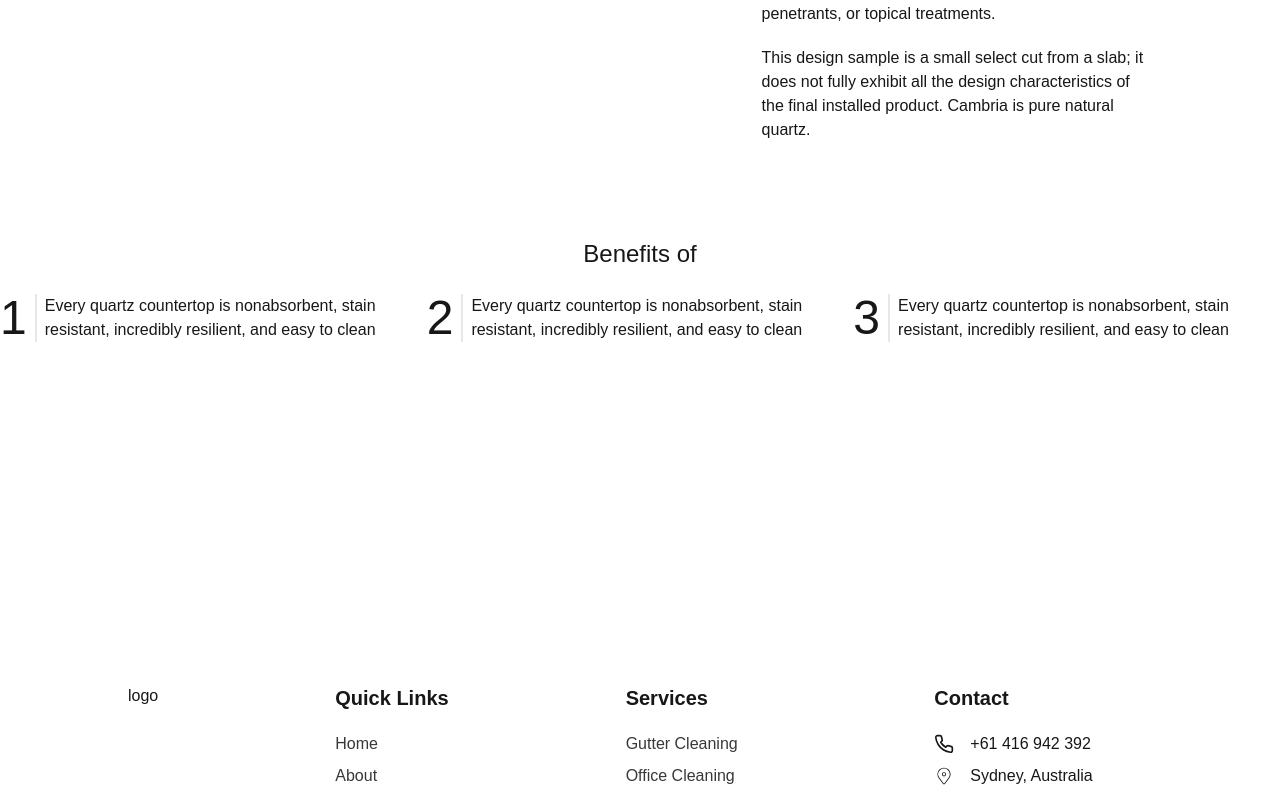
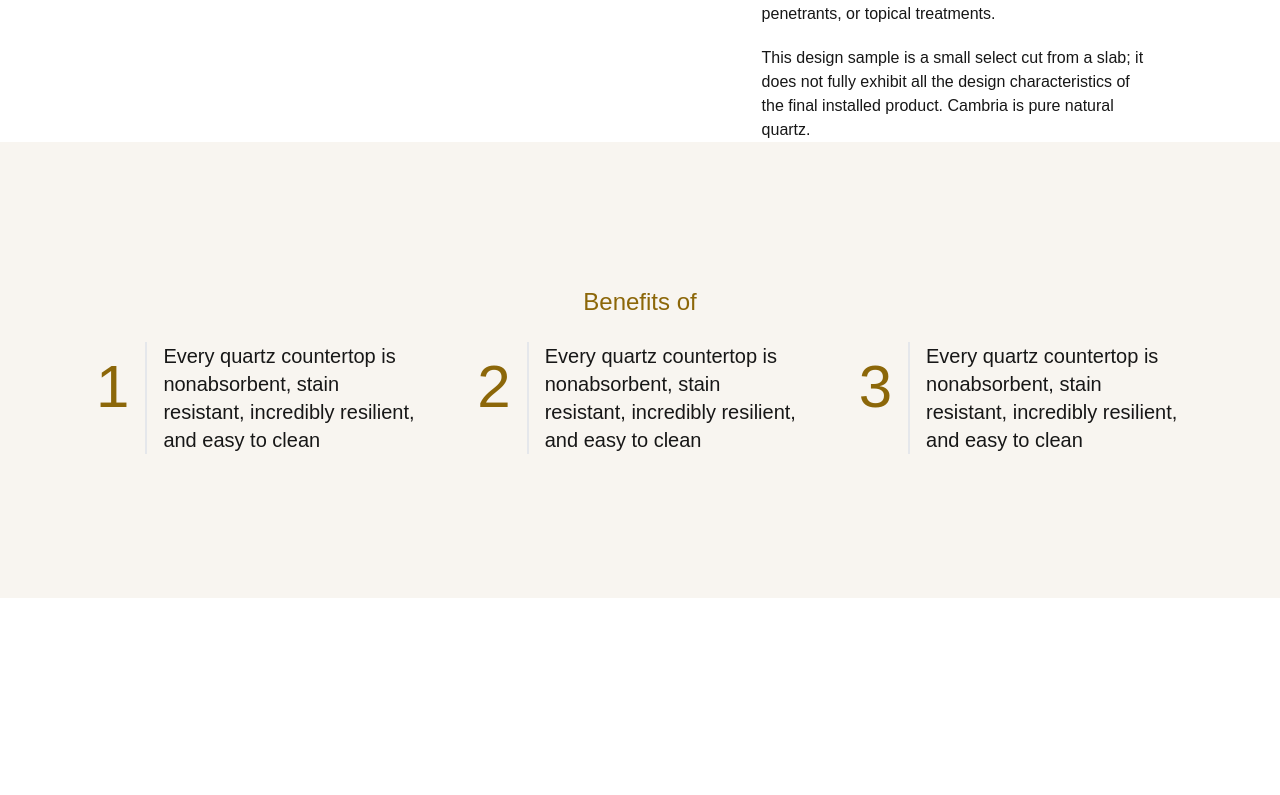
Before and after one commit to SunnyThakuri/designersite, a Next.js app: page /productdetail in a window 1280 px wide. Shown: the part 756-1551 px from the top of the page. Built offline with nearby package versions, Linux system fonts and the light colour scheme.

Commit message:
added new compoenent to product details pagfe

```diff
--- a/src/components/productdetail/benefits.tsx
+++ b/src/components/productdetail/benefits.tsx
@@ -1,25 +1,25 @@
 const Benefits = () =>{
     return(
-        <div className="py-24  space-y-6">
-            <p className="text-center text-2xl">Benefits of </p>
-            <div className="flex justify-between">
+        <div className="py-36 px-24 bg-[#f8f5f0]  space-y-6">
+            <p className="text-center text-2xl text-[#8c6709]">Benefits of </p>
+            <div className="flex gap-14">
                 {/* numero1 */}
-                <div className="flex gap-2">
-                    <p className="text-5xl">1</p>
-                    <p className="h-full w-[1px] border-[1px]"></p>
-                    <p>Every quartz countertop is nonabsorbent, stain resistant, incredibly resilient, and easy to clean</p>
+                <div className="flex gap-4">
+                    <p className="text-[60px] text-[#8c6709]">1</p>
+                    <p className="h-full w-[1px] border-[1px] "></p>
+                    <p className="text-xl">Every quartz countertop is nonabsorbent, stain resistant, incredibly resilient, and easy to clean</p>
                 </div>
                 {/* numero1 */}
-                <div className="flex gap-2">
-                    <p className="text-5xl">2</p>
+                <div className="flex gap-4">
+                    <p className="text-[60px] text-[#8c6709]">2</p>
                     <p className="h-full w-[1px] border-[1px]"></p>
-                    <p>Every quartz countertop is nonabsorbent, stain resistant, incredibly resilient, and easy to clean</p>
+                    <p className="text-xl">Every quartz countertop is nonabsorbent, stain resistant, incredibly resilient, and easy to clean</p>
                 </div>
                 {/* numero1 */}
-                <div className="flex gap-2">
-                    <p className="text-5xl">3</p>
+                <div className="flex gap-4">
+                    <p className="text-[60px] text-[#8c6709]">3</p>
                     <p className="h-full w-[1px] border-[1px]"></p>
-                    <p>Every quartz countertop is nonabsorbent, stain resistant, incredibly resilient, and easy to clean</p>
+                    <p className="text-xl">Every quartz countertop is nonabsorbent, stain resistant, incredibly resilient, and easy to clean</p>
                 </div>
             </div>
         </div>
```
